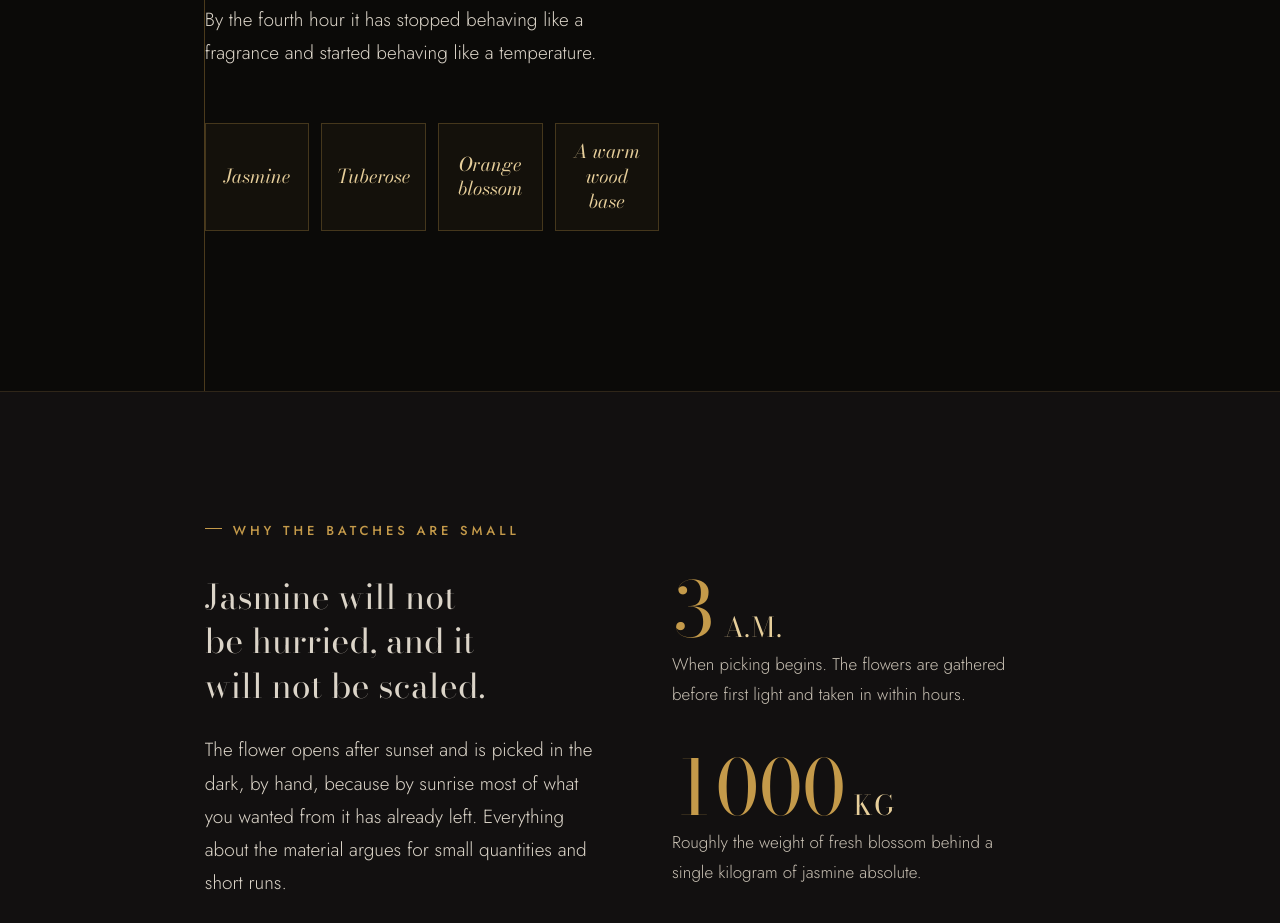
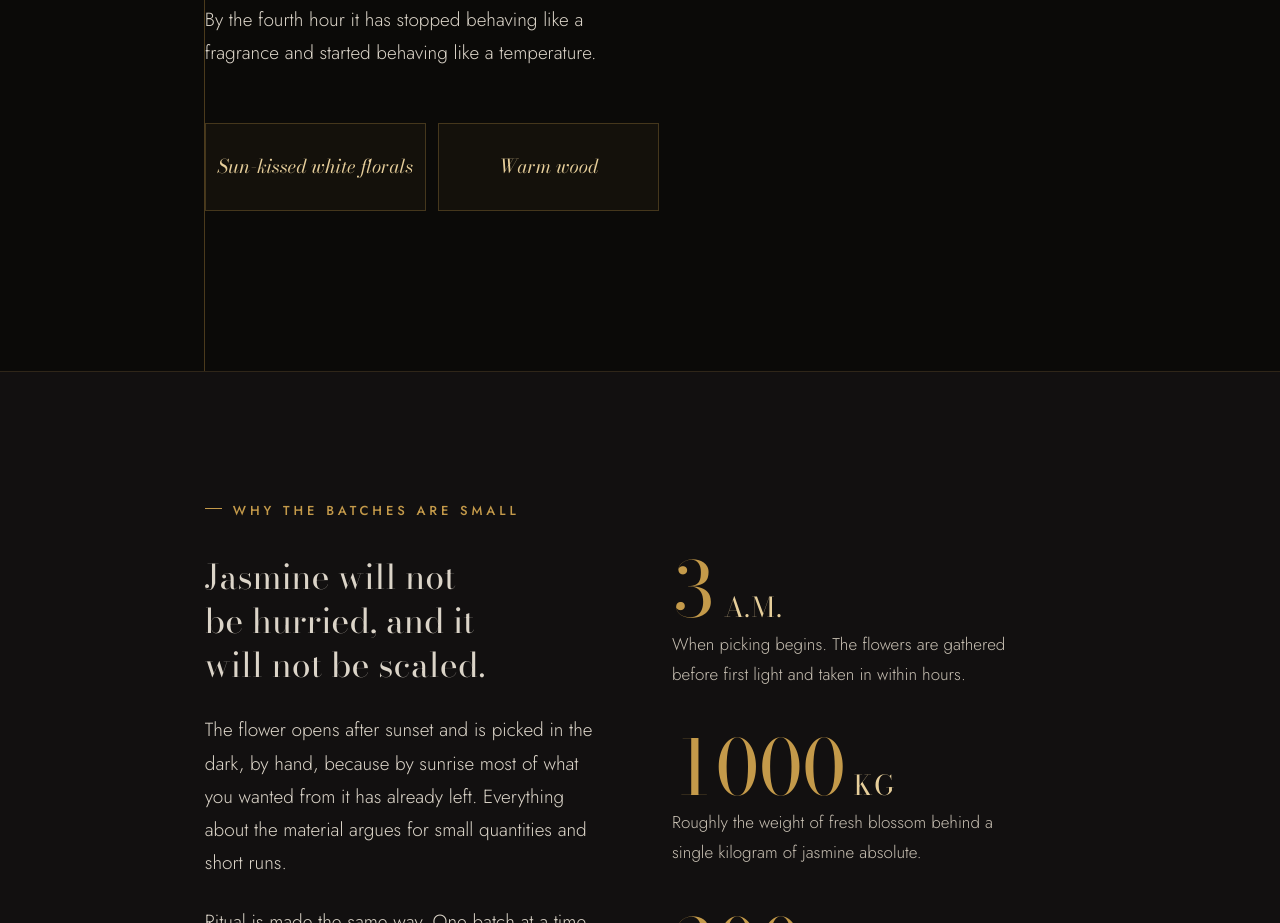
Before and after one commit to CherokeeBoose/vega-botanica, a plain HTML site: page index.html in a window 1280 px wide. Shown: the part 1498-2421 px from the top of the page. Drawn offline with nearby package versions, Linux system fonts and the light colour scheme.

Commit message:
Notes: replace named florals with 'Sun-kissed white florals' and 'Warm wood'

```diff
--- a/index.html
+++ b/index.html
@@ -235,10 +235,10 @@ section{ position:relative; }
 
 .materials{
   margin:1.75rem 0 0; padding:0; list-style:none;
-  display:grid; grid-template-columns:repeat(2,minmax(0,1fr)); gap:.75rem;
+  display:grid; grid-template-columns:minmax(0,1fr); gap:.75rem;
 }
 @media (min-width:34rem){
-  .materials{ grid-template-columns:repeat(4,minmax(0,1fr)); }
+  .materials{ grid-template-columns:repeat(2,minmax(0,1fr)); }
 }
 .materials li{
   display:flex; align-items:center; justify-content:center;
@@ -473,11 +473,9 @@ footer{
             <p>It stays there a long while. Tuberose gives it weight. Orange blossom keeps it from going airless. Underneath, a warm wood holds the whole thing against the skin.</p>
             <p>By the fourth hour it has stopped behaving like a fragrance and started behaving like a temperature.</p>
 
-            <ul class="materials" aria-label="Key materials">
-              <li>Jasmine</li>
-              <li>Tuberose</li>
-              <li>Orange blossom</li>
-              <li>A warm wood base</li>
+            <ul class="materials" aria-label="Notes">
+              <li>Sun-kissed white florals</li>
+              <li>Warm wood</li>
             </ul>
           </div>
 
```
